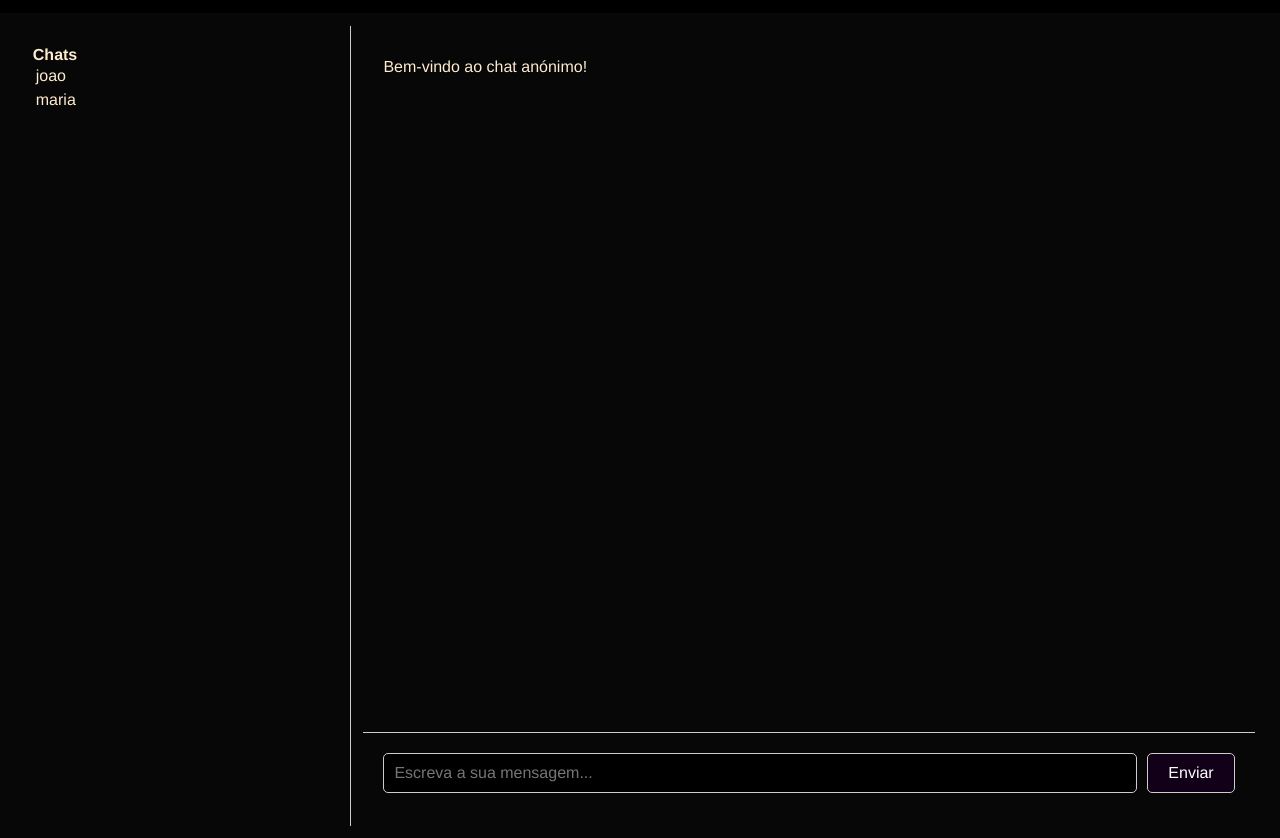
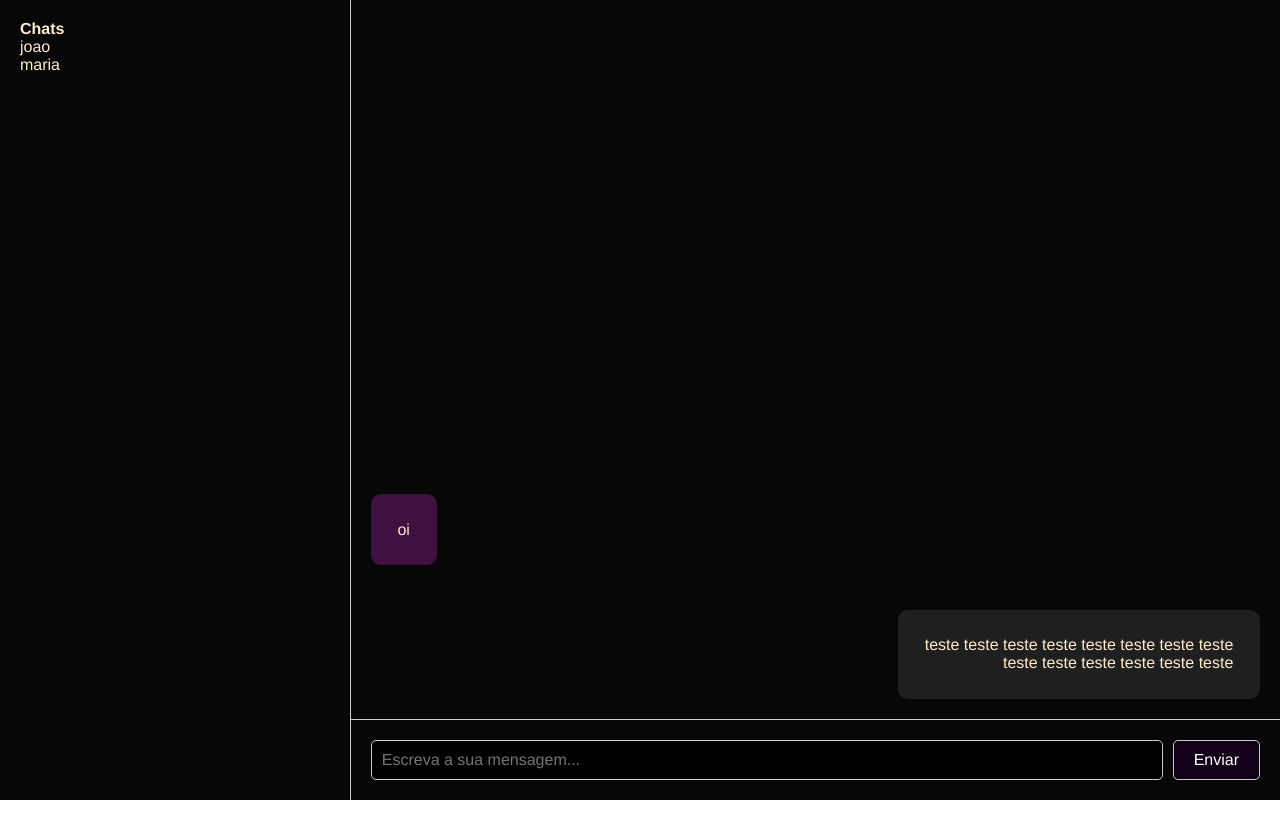
Before and after one commit to Linksyyy/anonymous-chat, a React (Create React App) app: page / in a window 1280 px wide. Shown: the top 838 px of the page. After the commit the page ends 800 px from the top, so only its background shows below. Built offline with nearby package versions, Linux system fonts and the light colour scheme.

Commit message:
Add chat bubble styling and convert components to JSX

```diff
--- a/src/index.css
+++ b/public/index.css
@@ -2,17 +2,16 @@
     font-family: 'Franklin Gothic Medium', 'Arial Narrow', Arial, sans-serif;
     font-size: 100%;
     margin: 0;
+    padding: 0;
 }
 
 #root {
-    width: 100%;
-    height: 100%;
-    padding: 1% 0 1% 0;
+    display: flex;
+    height: 100vh;
     background-color: black;
 }
 
 div {
     background-color: #070707;
-    padding: 1%;
     color: blanchedalmond;
 }
--- a/public/index.html
+++ b/public/index.html
@@ -5,6 +5,7 @@
   <meta charset="utf-8" />
   <meta name="viewport" content="width=device-width, initial-scale=1" />
   <title>Anonymous chat</title>
+  <link rel="stylesheet" href="./index.css">
 </head>
 
 <body>
--- a/src/App.css
+++ /dev/null
@@ -1,4 +0,0 @@
-.App {
-  display: flex;
-  height: 100vh;
-}
--- a/src/App.js
+++ b/src/App.jsx
@@ -1,13 +1,12 @@
-import './App.css';
 import MessageList from './components/MessageList';
 import ChatWindow from './components/ChatWindow';
 
 function App() {
   return (
-    <div className="App">
+    <>
       <MessageList />
       <ChatWindow />
-    </div>
+    </>
   );
 }
 
--- a/src/components/ChatWindow/ChatWindow.module.css
+++ b/src/components/ChatWindow/ChatWindow.module.css
@@ -5,6 +5,26 @@
 }
 
 .messages {
+  display: flex;
   flex-grow: 1;
+  flex-direction: column-reverse;
   padding: 20px;
 }
+
+.me {
+  margin-top: 5%;
+  border-radius: 10px;
+  padding: 3%;
+  background-color: #1f1f1f;
+  text-align: right;
+  margin-left: auto;
+}
+
+.other {
+  margin-top: 5%;
+  border-radius: 10px;
+  padding: 3%;
+  background-color: #401040;
+  text-align: left;
+  margin-right: auto;
+}
--- a/src/components/ChatWindow/index.js
+++ /dev/null
@@ -1,13 +0,0 @@
-import MessageInput from '../MessageInput/index';
-import styles from './ChatWindow.module.css'
-
-export default function ChatWindow() {
-    return (
-        <div className= {styles.ChatWindow}>
-            <div className={styles.messages}>
-                <p>Bem-vindo ao chat anónimo!</p>
-            </div>
-            <MessageInput />
-        </div>
-    )
-}
--- /dev/null
+++ b/src/components/ChatWindow/index.jsx
@@ -0,0 +1,23 @@
+import MessageInput from '../MessageInput/index';
+import styles from './ChatWindow.module.css'
+
+export default function ChatWindow() {
+    return (
+        <div className={styles.ChatWindow}>
+            <div className={styles.messages}>
+                <p className={styles.me}>
+                    teste teste
+                    teste teste
+                    teste teste
+                    teste teste <br></br>
+                    teste teste
+                    teste teste
+                    teste teste
+
+                </p>
+                <p className={styles.other}>oi</p>
+            </div>
+            <MessageInput />
+        </div>
+    )
+}
--- a/src/index.js
+++ b/src/index.js
@@ -1,7 +1,6 @@
 import React from 'react';
 import ReactDOM from 'react-dom/client';
 import App from './App';
-import './index.css'
 
 const root = ReactDOM.createRoot(document.getElementById('root'));
 root.render(
```
Also changed, not shown: src/components/MessageInput/index.jsx (renamed from src/components/MessageInput/index.js), src/components/MessageList/index.jsx (renamed from src/components/MessageList/index.js), src/components/OwnMessage/index.jsx (added).
